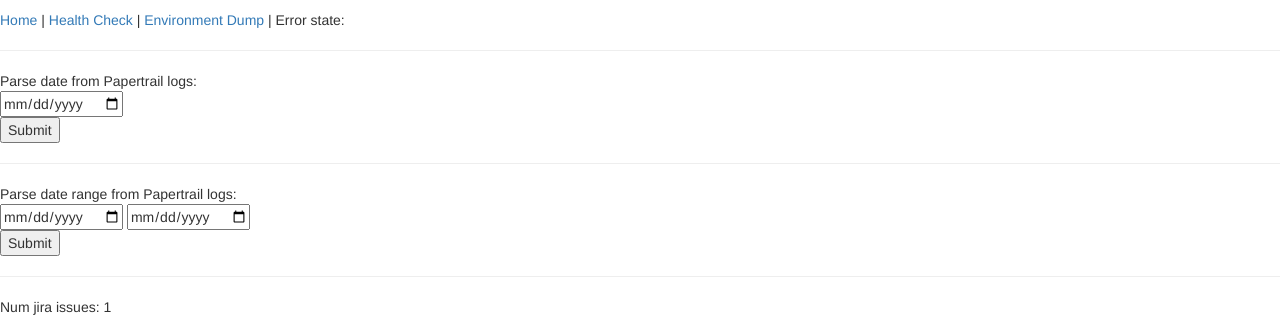
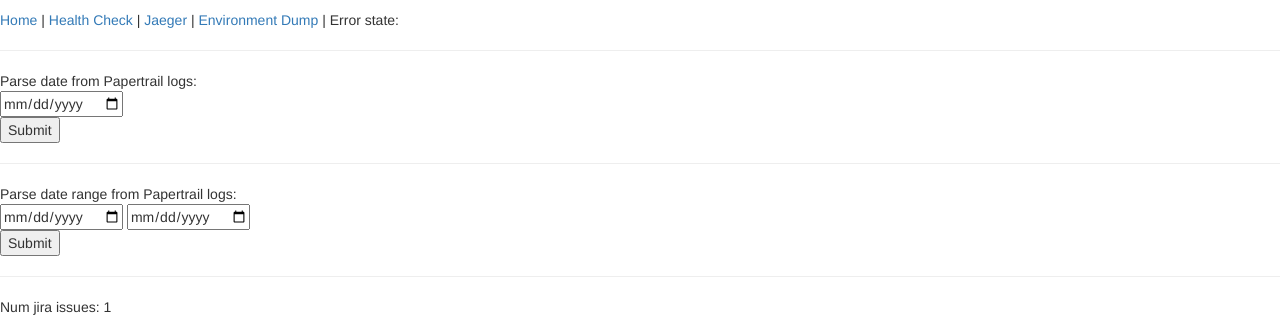
Before and after one commit to topher200/assertion-context, a Python web app: template web/templates/admin.html in a window 1280 px wide. Shown: the top 319 px of the page. Run offline with Jinja, Linux system fonts and the light colour scheme; the template is opened without the code that fills it: most values are stand-ins (such as "Sample title", 1, 10 or a date in 2020); some libraries are stand-ins or nearby versions.

Commit message:
add link to Jaeger on admin panel

```diff
--- a/web/templates/admin.html
+++ b/web/templates/admin.html
@@ -3,7 +3,7 @@
 
 {% block content %}
 <p>
-<p><a href="/">Home</a> | <a href="/healthz">Health Check</a> | <a href="/environment">Environment Dump</a> | Error state: {{error}} </p>
+<p><a href="/">Home</a> | <a href="/healthz">Health Check</a> | <a href="http://internal-tracebacks-jaeger-tbrown-665491515.us-east-1.elb.amazonaws.com/">Jaeger</a> | <a href="/environment">Environment Dump</a> | Error state: {{error}} </p>
 <hr>
 <p>
     <form id="parse-date-form">
```
Also changed, not shown: 1 other file.
